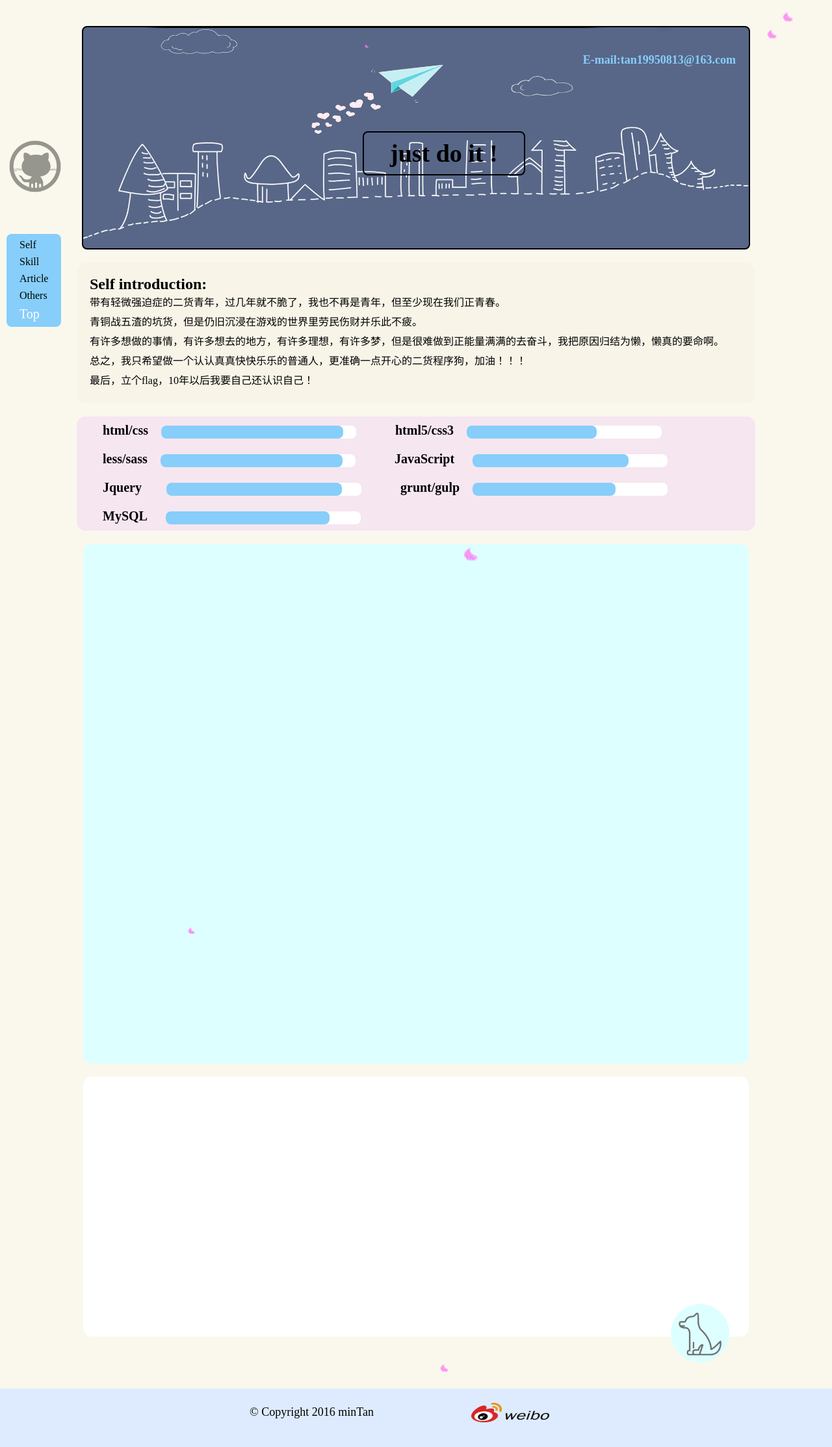
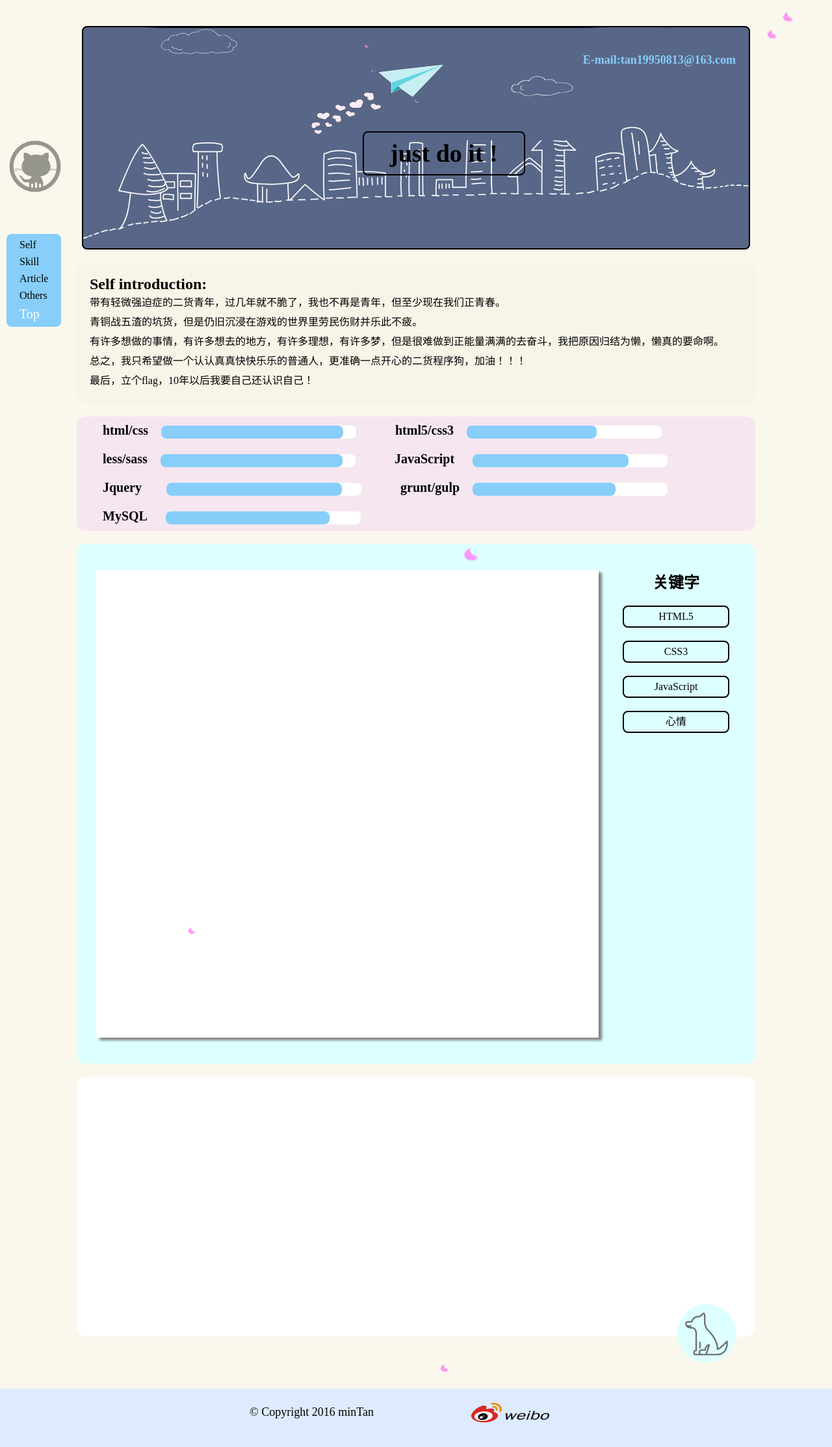
Before and after one commit to tantan0813/tantan0813.github.io, a Jekyll site: the page index.html, which Jekyll copies as it is, in a window 1280 px wide. Shown: the whole page at 65% size. Built offline with Jekyll 4.4.1, drawn with Linux system fonts in a browser that asks for light colours.

Commit message:
文章绑定处理样式

```diff
--- a/_posts/2016-11-30-first.html
+++ /dev/null
@@ -1,3 +0,0 @@
-<h2>{{ page.title }}</h2>
-<p>我的第一篇文章</p>
-<p>{{ page.date | date_to_string }}</p>
--- a/css/css/index.css
+++ b/css/css/index.css
@@ -76,6 +76,7 @@ nav {
   top: 40%;
   left: 10px;
   padding: 4px 0;
+  z-index: 250;
 }
 nav li {
   padding: 4px 20px;
@@ -120,6 +121,54 @@ nav li.active {
 }
 .self p {
   line-height: 30px;
+}
+@-webkit-keyframes dogPlay {
+  from {
+    width: 90px;
+    height: 90px;
+    background: #DDFFFF;
+    border-radius: 50%;
+  }
+  to {
+    width: 130px;
+    height: 130px;
+    background: lightskyblue;
+    border-radius: 50%;
+  }
+}
+@keyframes dogPlay {
+  from {
+    width: 90px;
+    height: 90px;
+    background: #DDFFFF;
+    border-radius: 50%;
+  }
+  to {
+    width: 130px;
+    height: 130px;
+    background: lightskyblue;
+    border-radius: 50%;
+  }
+}
+@-webkit-keyframes play {
+  from {
+    -webkit-transform: rotate(0);
+            transform: rotate(0);
+  }
+  to {
+    -webkit-transform: rotate(720deg);
+            transform: rotate(720deg);
+  }
+}
+@keyframes play {
+  from {
+    -webkit-transform: rotate(0);
+            transform: rotate(0);
+  }
+  to {
+    -webkit-transform: rotate(720deg);
+            transform: rotate(720deg);
+  }
 }
 .middle_01 {
   width: 80%;
@@ -203,54 +252,40 @@ nav li.active {
   margin: 20px auto ;
   border-radius: 14px;
   background: #DDFFFF;
+  padding: 0 10px;
+  position: relative;
+  top: 0;
+  left: 0;
 }
-@-webkit-keyframes dogPlay {
-  from {
-    width: 90px;
-    height: 90px;
-    background: #DDFFFF;
-    border-radius: 50%;
-  }
-  to {
-    width: 130px;
-    height: 130px;
-    background: lightskyblue;
-    border-radius: 50%;
-  }
+.middle_02 .left {
+  width: 74%;
+  height: 90%;
+  background: white;
+  position: absolute;
+  top: 40px;
+  left: 30px;
+  box-shadow: 5px 4px 4px grey ;
 }
-@keyframes dogPlay {
-  from {
-    width: 90px;
-    height: 90px;
-    background: #DDFFFF;
-    border-radius: 50%;
-  }
-  to {
-    width: 130px;
-    height: 130px;
-    background: lightskyblue;
-    border-radius: 50%;
-  }
+.middle_02 .right {
+  position: absolute;
+  top: 40px;
+  right: 40px;
+  text-align: center;
 }
-@-webkit-keyframes play {
-  from {
-    -webkit-transform: rotate(0);
-            transform: rotate(0);
-  }
-  to {
-    -webkit-transform: rotate(720deg);
-            transform: rotate(720deg);
-  }
+.middle_02 .right p {
+  width: 160px;
+  height: 30px;
+  line-height: 30px;
+  border: 2px solid black;
+  margin-top: 20px;
+  border-radius: 8px ;
+  cursor: pointer;
 }
-@keyframes play {
-  from {
-    -webkit-transform: rotate(0);
-            transform: rotate(0);
-  }
-  to {
-    -webkit-transform: rotate(720deg);
-            transform: rotate(720deg);
-  }
+.middle_02 .right p:hover {
+  font-size: 20px;
+  font-weight: 600;
+  -webkit-animation: play 1s;
+          animation: play 1s;
 }
 .middle_03 {
   width: 80%;
@@ -260,6 +295,7 @@ nav li.active {
   background: white;
   height: 400px;
   position: relative;
+  padding: 0 10px;
   top: 0;
   left: 0;
 }
--- a/index.html
+++ b/index.html
@@ -75,7 +75,16 @@
         </div>
     </div>
 </section>
-<section class="middle_02" id="article"></section>
+<section class="middle_02" id="article">
+    <div class="left"></div>
+    <div class="right">
+        <h2>关键字</h2>
+        <p>HTML5</p>
+        <p>CSS3</p>
+        <p>JavaScript</p>
+        <p>心情</p>
+    </div>
+</section>
 <section class="middle_03" id="others">
     <div class="bottom-icon" >
        <img src="img/dog_main_bottom.png" />
--- a/js/es/index.js
+++ b/js/es/index.js
@@ -44,7 +44,6 @@ window.onload = function() {
             $(".light").eq(i).addClass("active").siblings().removeClass("active")
         }
         $(".light").click(function(){
-            console.log(11);
             var index = $(this).index();
             play(index);
             switch(index){
```
Also changed, not shown: css/less/index.less (+44 -8 lines).
